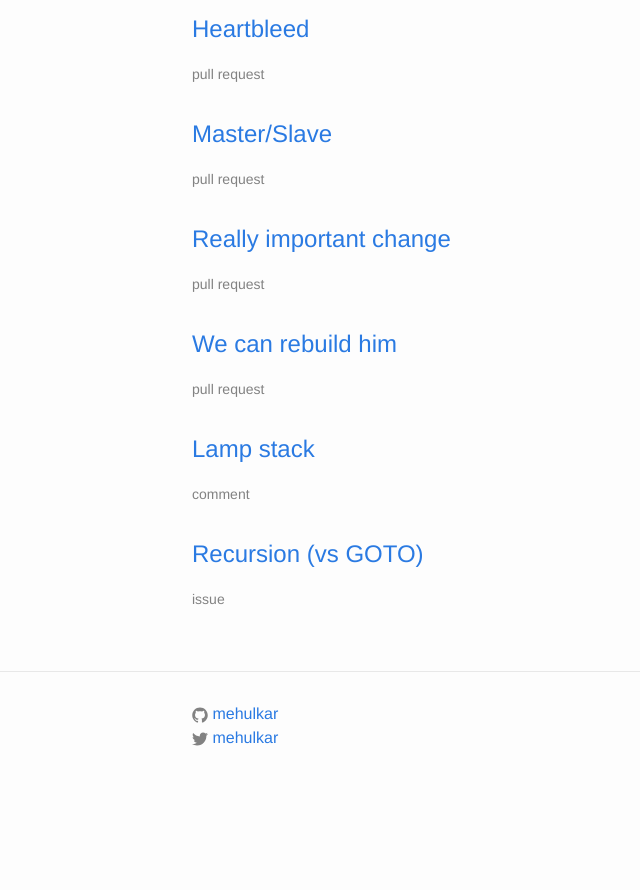
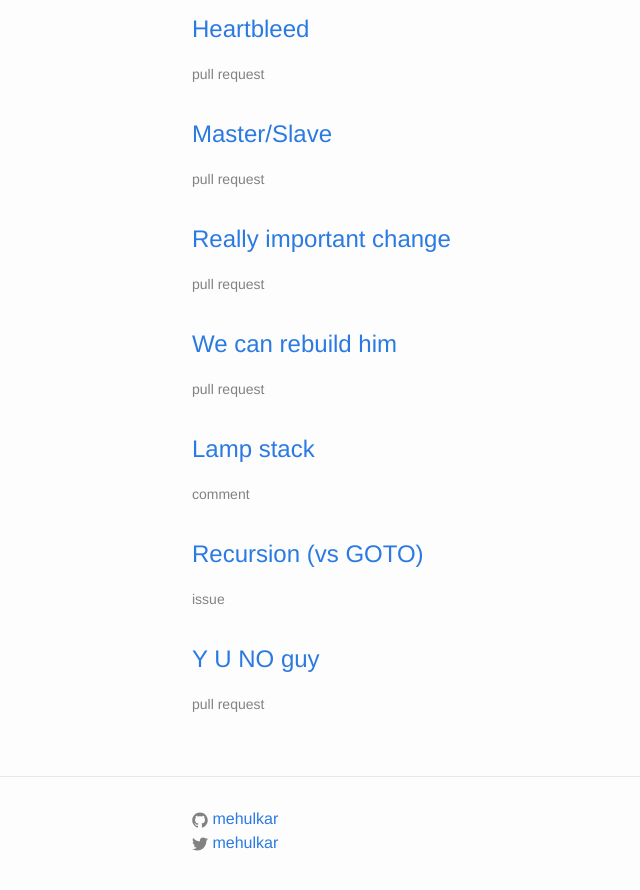
Before and after one commit to mehulkar/github-hall-of-fame, a Jekyll site: the page built from index.html, in a window 1280 px wide and 900 px high, scrolled down 1275 px. Shown: the top 890 px of the window, without its empty margins (78-718 px from the left). Built offline with Jekyll 4.4.1, drawn with Linux system fonts in a browser that asks for light colours; before the commit the page ends 2070 px from its top, so only the background shows below that.

Commit message:
Added proposed entry

```diff
--- a/_data/entries.yml
+++ b/_data/entries.yml
@@ -65,3 +65,7 @@
 - title: "Recursion (vs GOTO)"
   link: "https://github.com/igorw/retry/issues/3"
   type: "issue"
+
+- title: "Y U NO guy"
+  link: "https://github.com/esneider/YUNOcommit.vim/pull/6"
+  type: "pull request"
```
